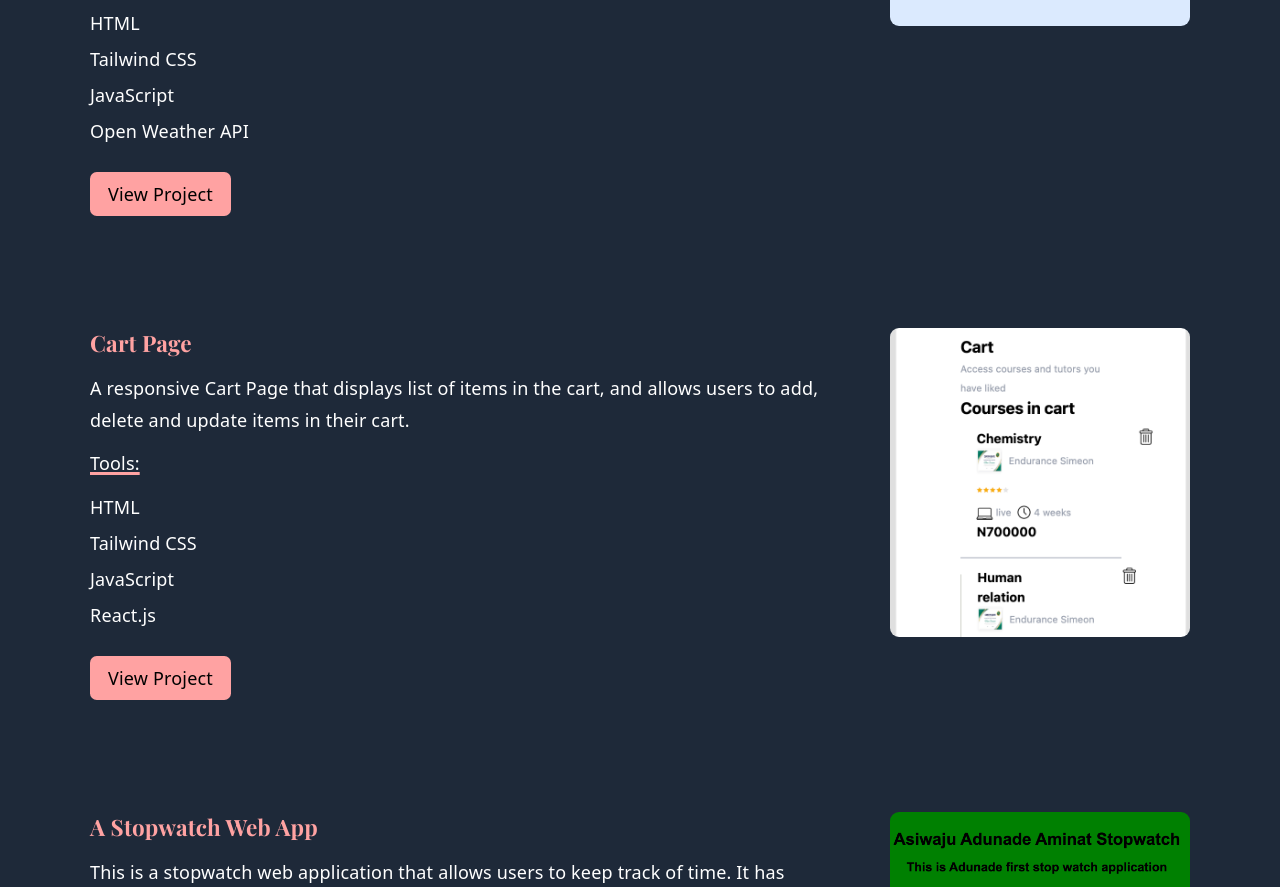
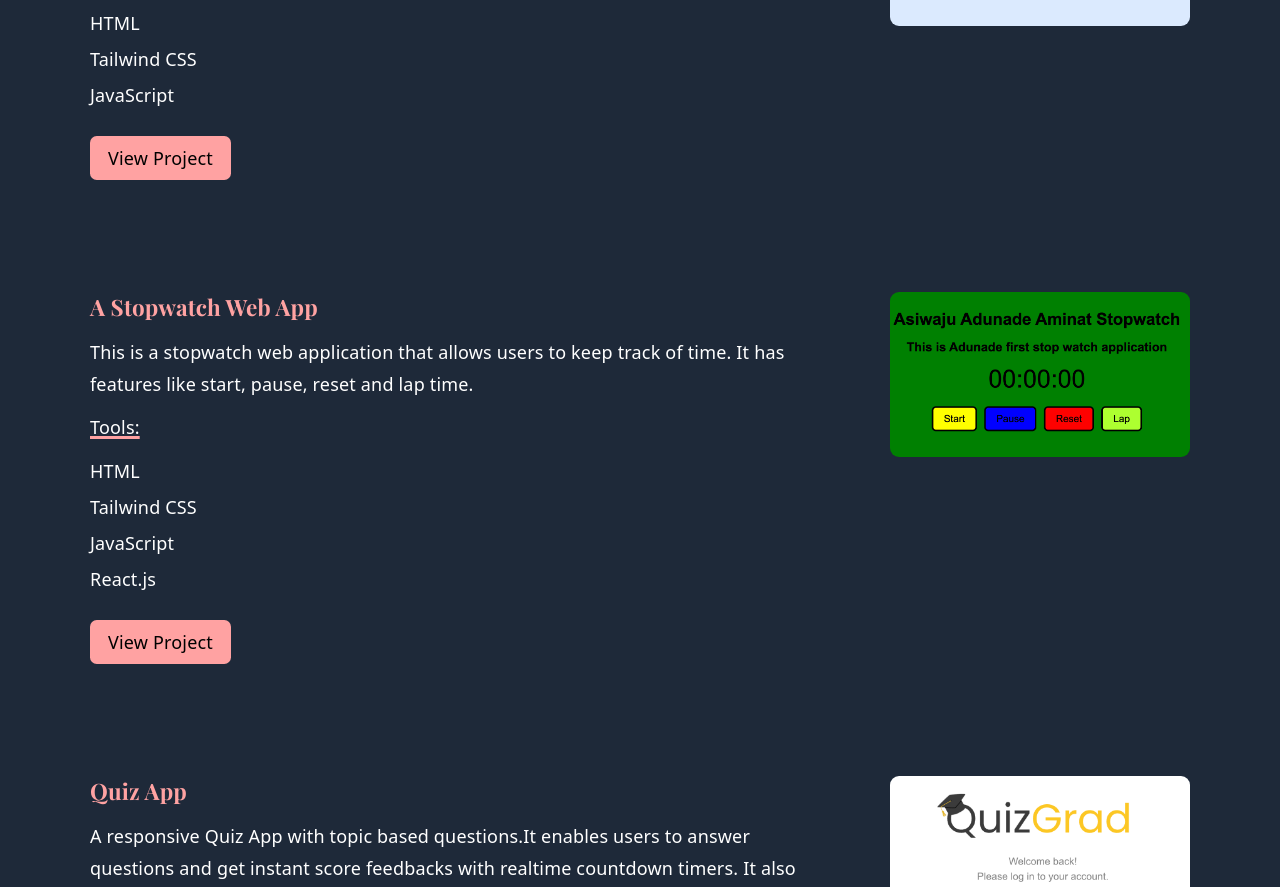
Before and after one commit to Asiwaju-Adunade/adunadeportfolio, a React (Vite) app: page / in a window 1280 px wide. Shown: the part 2638-3525 px from the top of the page. Built offline with nearby package versions, Linux system fonts and the light colour scheme.

Commit message:
made some changes and deleted some things

```diff
--- a/src/components/projects.jsx
+++ b/src/components/projects.jsx
@@ -26,22 +26,13 @@ export default function Projects() {
     id: 3,
     title: "Weather Forecasting App",
     description:"A responsive and user-friendly Weather Forecasting App, that allows users to check the weather condition of their location. It provides users with real-time weather information for their current location or any specified city and get instant results. It displays key weather details such as temperature and weather conditions.",
-    tools: ["HTML", "Tailwind CSS", "JavaScript", "Open Weather API"],
+    tools: ["HTML", "Tailwind CSS", "JavaScript"],
     image: "/svgs/weather.png",
     link: "https://adunweatherapp.netlify.app/",
   },
 
   {
-    id: 4,
-    title: "Cart Page",
-    description:"A responsive Cart Page that displays list of items in the cart, and allows users to add, delete and update items in their cart.",
-    tools: ["HTML", "Tailwind CSS", "JavaScript", "React.js"],
-    image: "/svgs/cart1.png",
-    link: "https://adeassesment.netlify.app/",
-  },
-
-  {
-    id:5,
+    id:4,
     title:"A Stopwatch Web App",
     description: "This is a stopwatch web application that allows users to keep track of time. It has features like start, pause, reset and lap time.",
     tools: ["HTML", "Tailwind CSS", "JavaScript", "React.js"],
@@ -51,7 +42,7 @@ export default function Projects() {
   },
 
   {
-    id: 6,
+    id: 5,
     title: "Quiz App",
     description:"A responsive Quiz App with topic based questions.It enables users to answer questions and get instant score feedbacks with realtime countdown timers. It also secures user authentication.",
     tools: ["HTML", "Tailwind CSS", "TypeScript", "Next.js", "Firebase"],
@@ -60,7 +51,7 @@ export default function Projects() {
   },
 
   {
-    id: 7,
+    id: 6,
     title: "E-commerce Website",
     description: "This is a modern and responsive E-commerce Website. It allows users to search products, view product details, add products to cart, remove products from cart, and manage their shopping experience seamlessly.",
     tools: ["HTML", "Tailwind CSS", "TypeScript", "Next.js"],
```
